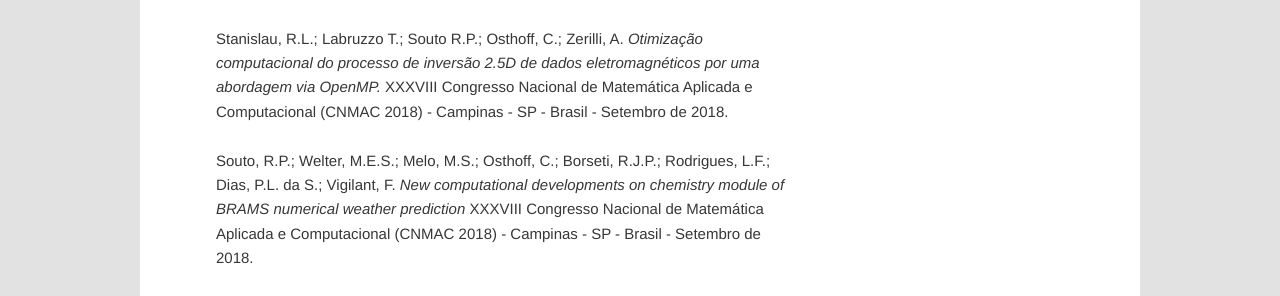
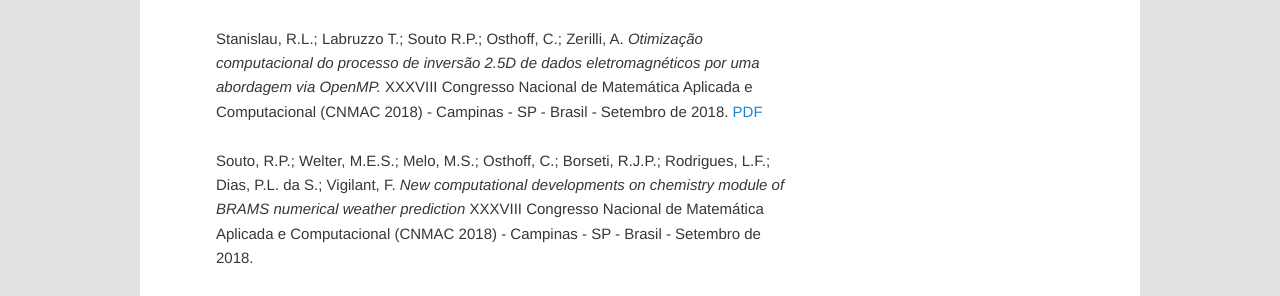
Before and after one commit to gmgall/site-cenapad, a Jekyll site: the page built from publicacoes/index.markdown, in a window 1280 px wide and 900 px high. Shown: the part 314-610 px from the top of the window. Built offline with Jekyll 4.4.1, drawn with Linux system fonts in a browser that asks for light colours; Markdown is read by kramdown in place of the engine named in the settings.

Commit message:
Disponibiliza PDF do artigo do Rafael

```diff
--- a/publicacoes/index.markdown
+++ b/publicacoes/index.markdown
@@ -11,6 +11,7 @@ title: Publicações
 Stanislau, R.L.; Labruzzo T.; Souto R.P.; Osthoff, C.; Zerilli, A.
 *Otimização computacional do processo de inversão 2.5D de dados eletromagnéticos por uma abordagem via OpenMP.*
 XXXVIII Congresso Nacional de Matemática Aplicada e Computacional (CNMAC 2018) - Campinas - SP - Brasil - Setembro de 2018.
+[PDF](inversao_2.5D_openmp.pdf)
 
 Souto, R.P.; Welter, M.E.S.; Melo, M.S.; Osthoff, C.; Borseti, R.J.P.; Rodrigues, L.F.; Dias, P.L. da S.; Vigilant, F.
 *New computational developments on chemistry module of BRAMS numerical weather prediction*
```
Also changed, not shown: 1 other file.
